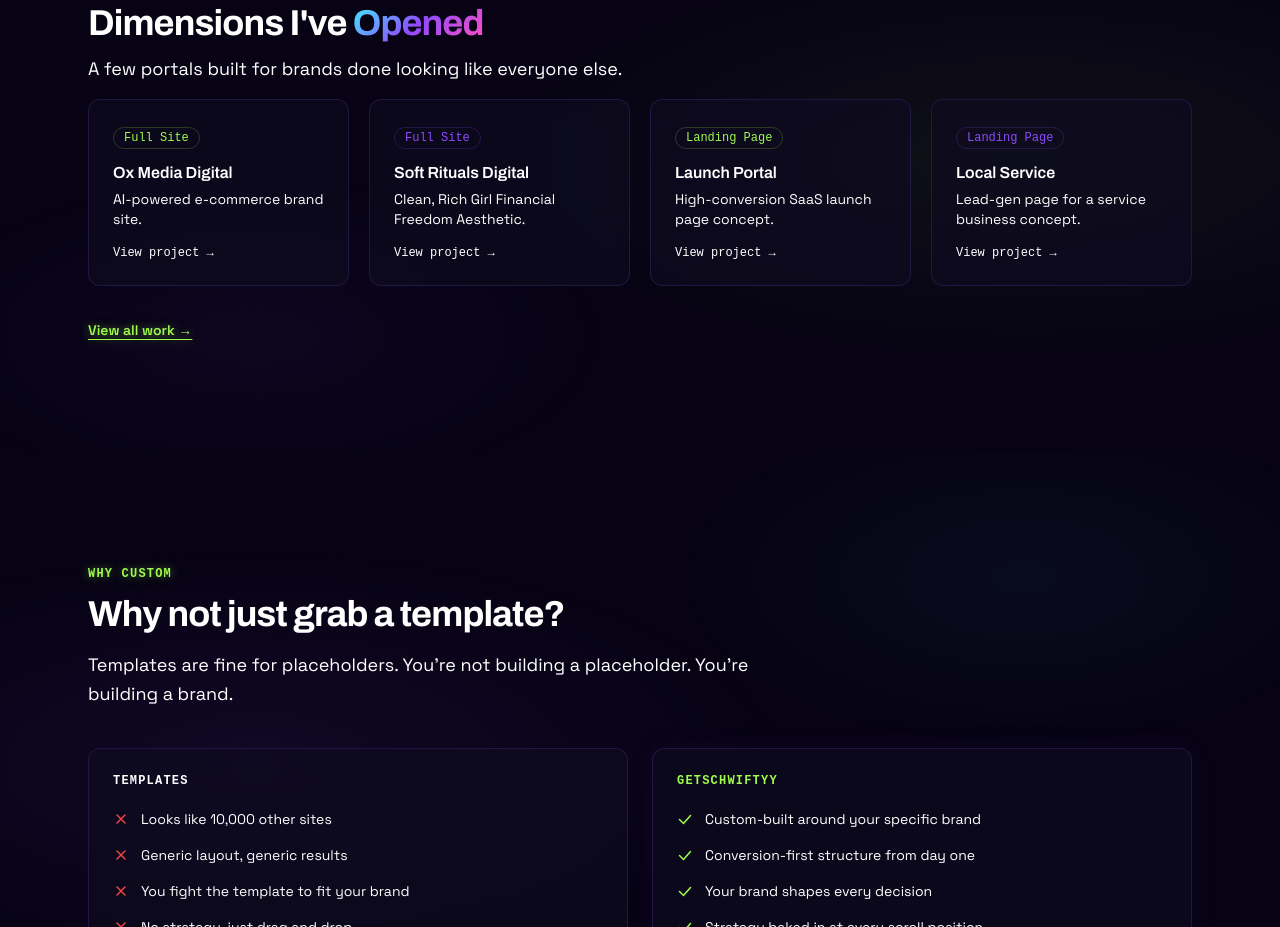
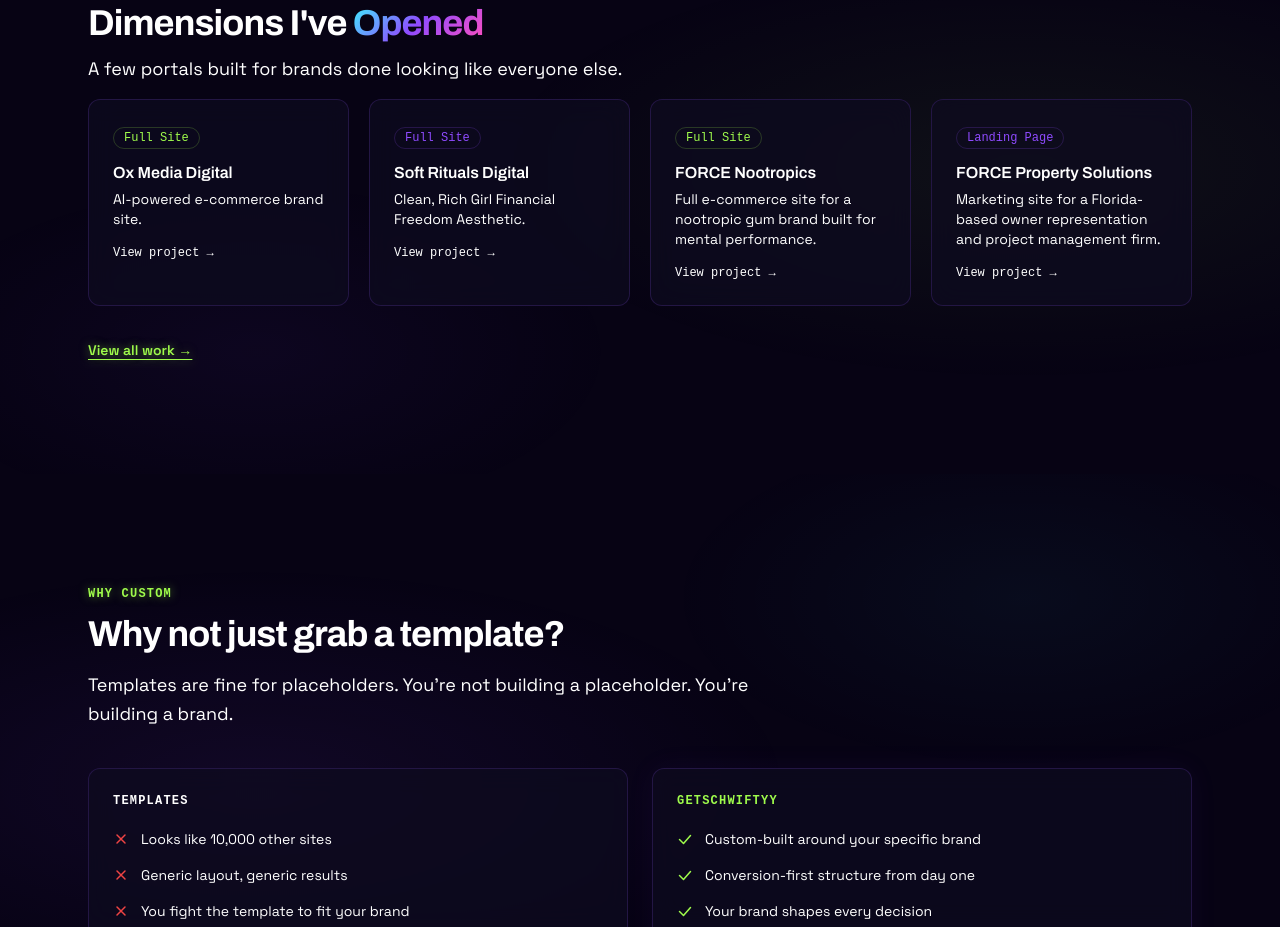
Before and after one commit to GetSchwiftyyDesigns/get-schwiftyy, a Next.js app: page / in a window 1280 px wide. Shown: the part 1760-2687 px from the top of the page. Built offline with nearby package versions, Linux system fonts and the light colour scheme.

Commit message:
feat: update work portfolio with FORCE Nootropics and FORCE Property Solutions

```diff
--- a/app/page.tsx
+++ b/app/page.tsx
@@ -104,17 +104,17 @@ const featuredWork = [
     color: 'purple',
   },
   {
-    id: 'launchportal-concept',
-    tag: 'Landing Page',
-    title: 'Launch Portal',
-    description: 'High-conversion SaaS launch page concept.',
+    id: 'force-gum',
+    tag: 'Full Site',
+    title: 'FORCE Nootropics',
+    description: 'Full e-commerce site for a nootropic gum brand built for mental performance.',
     color: 'green',
   },
   {
-    id: 'localservice-concept',
+    id: 'force-property',
     tag: 'Landing Page',
-    title: 'Local Service',
-    description: 'Lead-gen page for a service business concept.',
+    title: 'FORCE Property Solutions',
+    description: 'Marketing site for a Florida-based owner representation and project management firm.',
     color: 'purple',
   },
 ]
--- a/data/work-projects.ts
+++ b/data/work-projects.ts
@@ -36,25 +36,27 @@ export const workProjects: WorkProject[] = [
     url: 'https://softritualsdigital.com',
   },
   {
-    id: 'launchportal-concept',
-    tag: 'Landing Page',
-    title: 'Launch Portal: Concept',
-    subtitle: 'SaaS launch page',
-    description: 'High-conversion launch page concept for a B2B SaaS product.',
+    id: 'force-gum',
+    tag: 'Full Site',
+    title: 'FORCE Nootropics',
+    subtitle: 'Nootropic gum e-commerce',
+    description: 'Full e-commerce site for a nootropic gum brand built for mental performance.',
     details:
-      'Concept landing page designed to drive waitlist signups for a B2B SaaS tool. Features above-the-fold social proof, a benefits-first layout, and a friction-minimized email capture form. Dark mode with electric blue accents.',
+      'End-to-end e-commerce site for FORCE Nootropics, a functional gum brand engineered for focus, energy, and recovery. Custom Next.js storefront with Stripe checkout, Supabase auth, product pages for Force Flame and Force Freeze, an FAQ, and a full admin dashboard for order and product management.',
     year: '2025',
-    status: 'concept',
+    status: 'live',
+    url: 'https://www.forcenootropics.com',
   },
   {
-    id: 'localservice-concept',
+    id: 'force-property',
     tag: 'Landing Page',
-    title: 'Local Service: Concept',
-    subtitle: 'Service business lead gen',
-    description: 'Conversion-first landing page concept for a local service business.',
+    title: 'FORCE Property Solutions',
+    subtitle: 'Florida property services',
+    description: 'Marketing site for a Florida-based owner representation and project management firm.',
     details:
-      'Concept single-page site built to turn ad traffic into booked consultations for a local home services business. Trust signals front and center, mobile-first layout, and a single CTA repeated at every scroll position.',
+      'Single-page marketing site for FORCE Property Solutions, a Florida firm specializing in Owner Representation and Project Management for HOA boards, condominium associations, and commercial property owners. Features a services grid spanning nine areas of expertise, a vetted contractor network section, and a structured three-phase process breakdown. Built with Next.js and deployed on Vercel.',
     year: '2025',
-    status: 'concept',
+    status: 'live',
+    url: 'https://www.forcepropertysolutions.com',
   },
 ]
```
